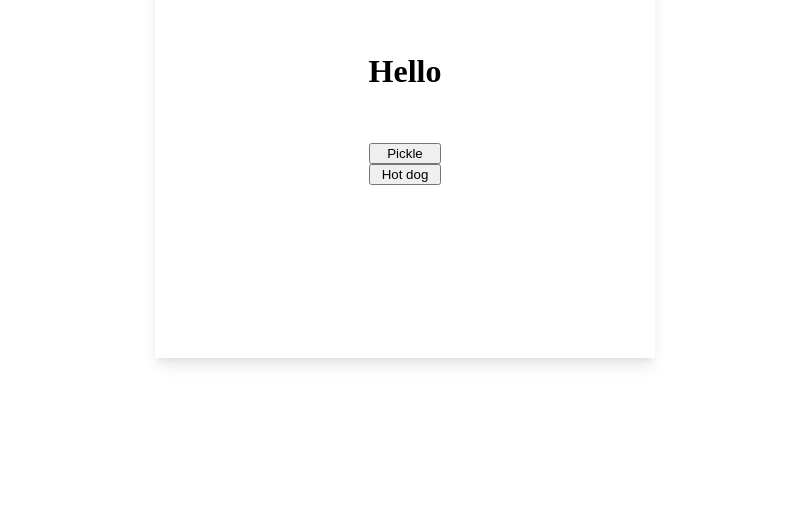
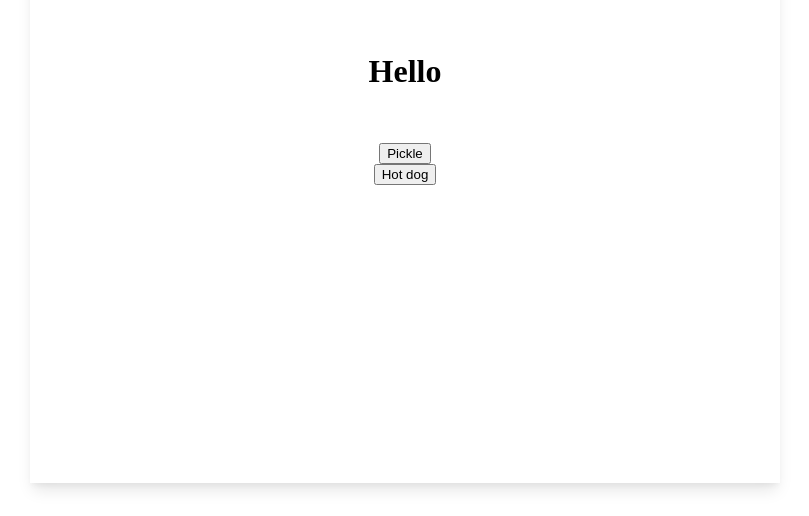
Before and after one commit to sealove20/memes, a React (Create React App) app: page / in a window 1280 px wide. Shown: the part 300-816 px from the top of the page, without its empty margins (243-1052 px from the left). Built offline with nearby package versions, Linux system fonts and the light colour scheme.

Commit message:
feat: create card styles

```diff
--- a/src/pages/Home/styles.css
+++ b/src/pages/Home/styles.css
@@ -11,9 +11,10 @@
   display: flex;
   justify-content: center;
   align-items: center;
+  flex-direction: column;
 
-  height: 500px;
-  width: 500px;
+  height: 750px;
+  width: 750px;
 
   --tw-shadow: 0 10px 15px -3px rgba(0, 0, 0, 0.1),
     0 4px 6px -2px rgba(0, 0, 0, 0.05);
@@ -24,4 +25,29 @@
 .card__content {
   display: flex;
   flex-direction: column;
+  justify-content: center;
+  align-items: center;
 }
+
+.card__image {
+  height: 400px;
+  width: 400px;
+}
+
+.card__title {
+  text-align: center;
+  font-size: 2rem;
+}
+
+.card__button {
+  margin-top: 25px;
+  border: none;
+  background-color: #8a2be2;
+  color: #fff;
+  height: 50px;
+  width: 40%;
+  border-radius: 50px;
+  font-weight: bold;
+  font-size: 1.5rem;
+  cursor: pointer;
+}
```
